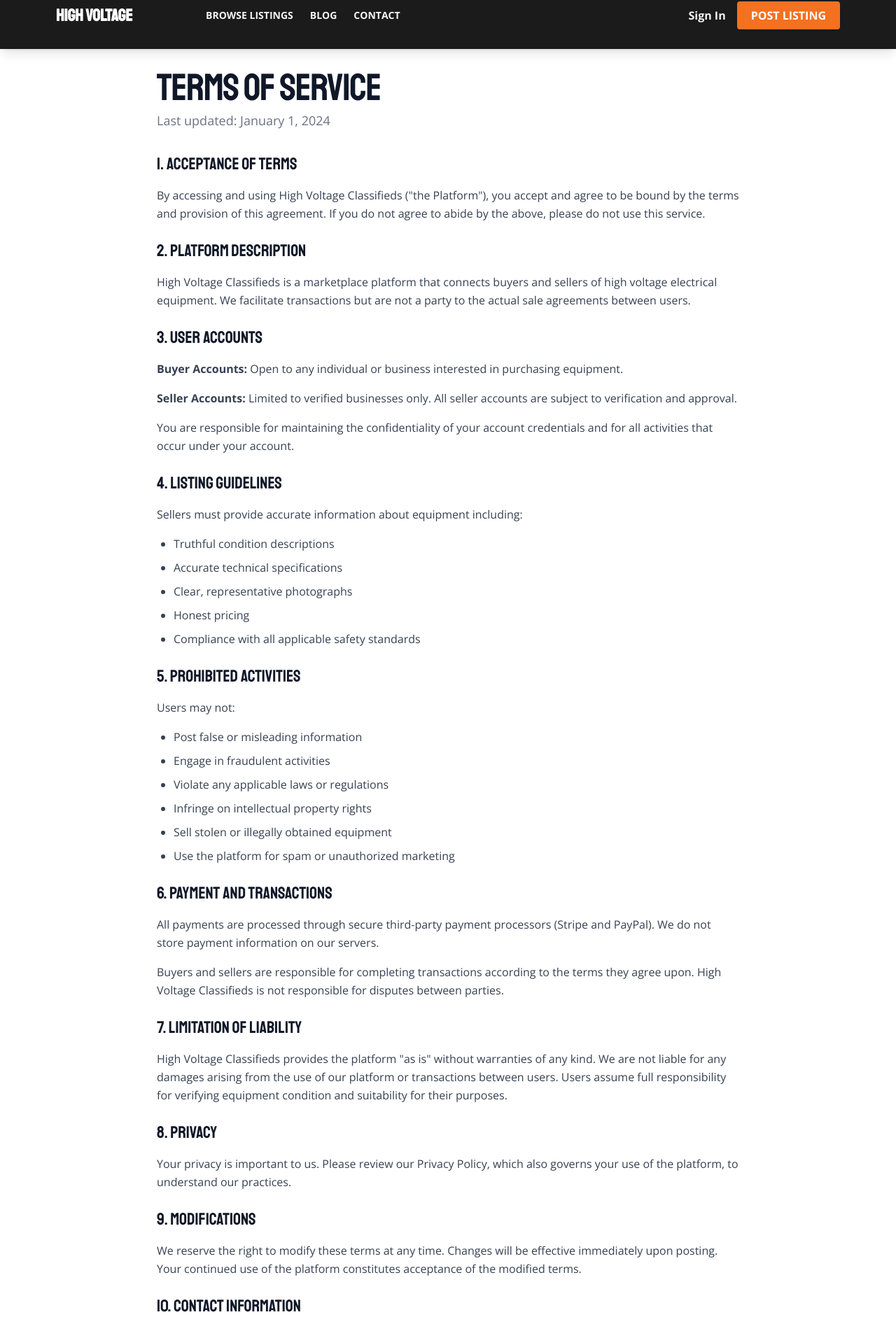
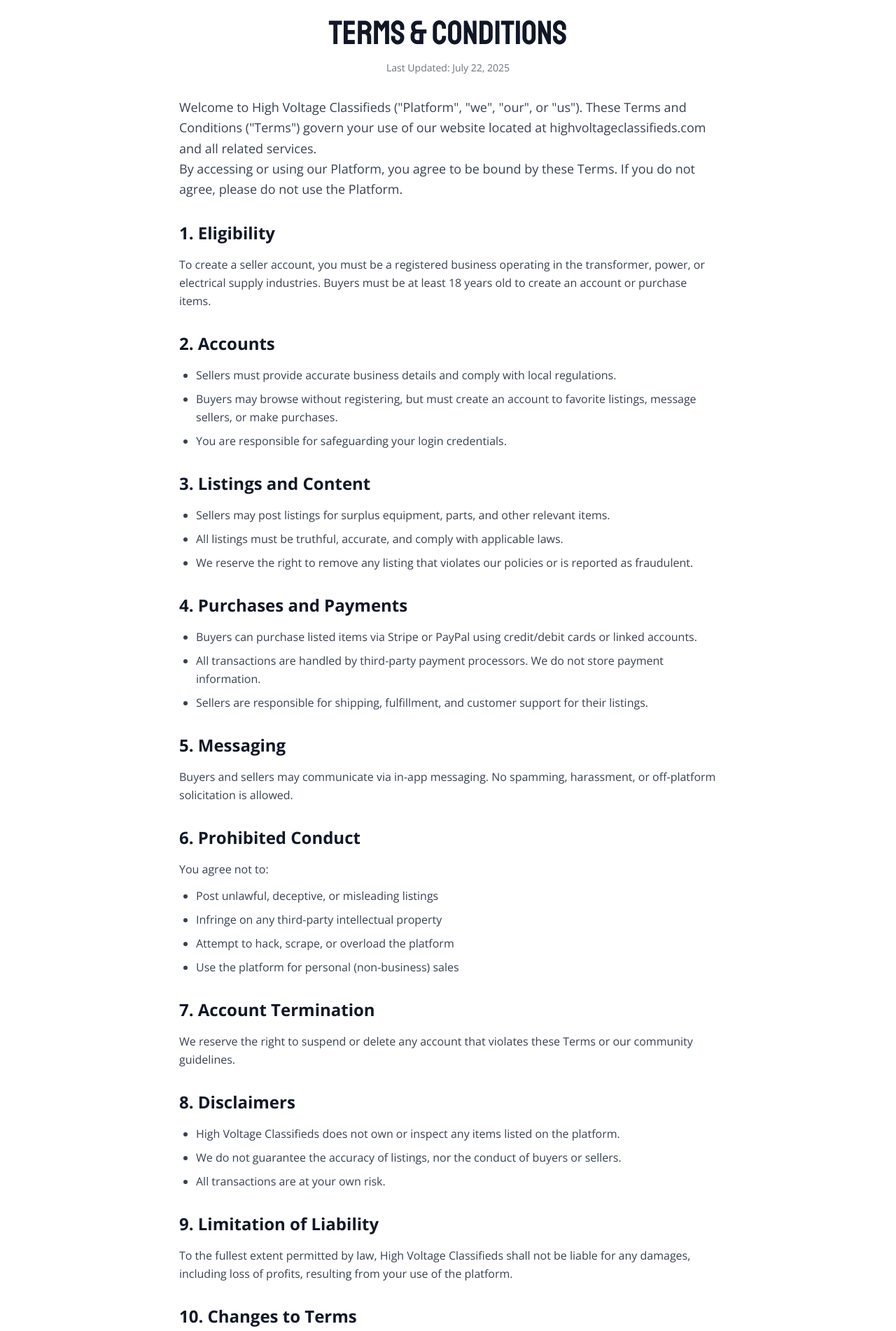
Before and after one commit to cladden77/high-voltage-classifieds, a Next.js app: page /terms in a window 1280 px wide. Shown: the part 25-1927 px from the top of the page at 70% size. Built offline with nearby package versions, Linux system fonts and the light colour scheme.

Commit message:
Add comprehensive Terms & Conditions page with semantic HTML and accessible design

```diff
--- a/src/app/terms/page.tsx
+++ b/src/app/terms/page.tsx
@@ -1,139 +1,158 @@
 import React from 'react'
-import Header from '@/components/Header'
-import Footer from '@/components/Footer'
 
 export default function TermsPage() {
   return (
     <div className="min-h-screen bg-white">
-      <Header />
+      <main className="py-12 px-4 sm:px-6 lg:px-8">
+        <div className="mx-auto max-w-3xl">
+          <article className="prose prose-lg prose-gray mx-auto">
+            <header className="mb-8">
+              <h1 className="font-staatliches text-4xl md:text-5xl text-gray-900 mb-4 text-center">
+                Terms & Conditions
+              </h1>
+              <p className="text-sm text-gray-500 text-center font-open-sans">
+                Last Updated: July 22, 2025
+              </p>
+            </header>
 
-      <div className="max-w-4xl mx-auto px-8 py-8">
-        <div className="mb-8">
-          <h1 className="font-staatliches text-[54px] leading-[48px] tracking-[-1.2px] text-gray-900 mb-2">
-            Terms of Service
-          </h1>
-          <p className="font-open-sans text-lg text-gray-500">
-            Last updated: January 1, 2024
+            <div className="space-y-8 font-open-sans">
+              <section>
+                <p className="text-lg text-gray-700 leading-relaxed">
+                  Welcome to High Voltage Classifieds ("Platform", "we", "our", or "us"). These Terms and Conditions ("Terms") govern your use of our website located at highvoltageclassifieds.com and all related services.
                 </p>
-        </div>
-
-        <div className="prose prose-lg max-w-none">
-          <div className="font-open-sans space-y-6">
-
-            <section>
-              <h2 className="font-staatliches text-2xl text-gray-900 mb-4">1. Acceptance of Terms</h2>
-              <p className="text-gray-700 leading-relaxed">
-                By accessing and using High Voltage Classifieds ("the Platform"), you accept and agree to be bound by the terms and provision of this agreement.
-                If you do not agree to abide by the above, please do not use this service.
+                <p className="text-lg text-gray-700 leading-relaxed">
+                  By accessing or using our Platform, you agree to be bound by these Terms. If you do not agree, please do not use the Platform.
                 </p>
               </section>
 
               <section>
-              <h2 className="font-staatliches text-2xl text-gray-900 mb-4">2. Platform Description</h2>
+                <h2 className="text-2xl font-bold text-gray-900 mb-4">
+                  1. Eligibility
+                </h2>
                 <p className="text-gray-700 leading-relaxed">
-                High Voltage Classifieds is a marketplace platform that connects buyers and sellers of high voltage electrical equipment.
-                We facilitate transactions but are not a party to the actual sale agreements between users.
+                  To create a seller account, you must be a registered business operating in the transformer, power, or electrical supply industries. Buyers must be at least 18 years old to create an account or purchase items.
                 </p>
               </section>
 
               <section>
-              <h2 className="font-staatliches text-2xl text-gray-900 mb-4">3. User Accounts</h2>
-              <div className="text-gray-700 leading-relaxed space-y-4">
-                <p>
-                  <strong>Buyer Accounts:</strong> Open to any individual or business interested in purchasing equipment.
-                </p>
-                <p>
-                  <strong>Seller Accounts:</strong> Limited to verified businesses only. All seller accounts are subject to verification and approval.
-                </p>
-                <p>
-                  You are responsible for maintaining the confidentiality of your account credentials and for all activities that occur under your account.
-                </p>
-              </div>
+                <h2 className="text-2xl font-bold text-gray-900 mb-4">
+                  2. Accounts
+                </h2>
+                <ul className="space-y-2 text-gray-700 leading-relaxed list-disc pl-6">
+                  <li>Sellers must provide accurate business details and comply with local regulations.</li>
+                  <li>Buyers may browse without registering, but must create an account to favorite listings, message sellers, or make purchases.</li>
+                  <li>You are responsible for safeguarding your login credentials.</li>
+                </ul>
               </section>
 
               <section>
-              <h2 className="font-staatliches text-2xl text-gray-900 mb-4">4. Listing Guidelines</h2>
-              <div className="text-gray-700 leading-relaxed">
-                <p className="mb-4">Sellers must provide accurate information about equipment including:</p>
-                <ul className="list-disc pl-6 space-y-2">
-                  <li>Truthful condition descriptions</li>
-                  <li>Accurate technical specifications</li>
-                  <li>Clear, representative photographs</li>
-                  <li>Honest pricing</li>
-                  <li>Compliance with all applicable safety standards</li>
+                <h2 className="text-2xl font-bold text-gray-900 mb-4">
+                  3. Listings and Content
+                </h2>
+                <ul className="space-y-2 text-gray-700 leading-relaxed list-disc pl-6">
+                  <li>Sellers may post listings for surplus equipment, parts, and other relevant items.</li>
+                  <li>All listings must be truthful, accurate, and comply with applicable laws.</li>
+                  <li>We reserve the right to remove any listing that violates our policies or is reported as fraudulent.</li>
                 </ul>
-              </div>
               </section>
 
               <section>
-              <h2 className="font-staatliches text-2xl text-gray-900 mb-4">5. Prohibited Activities</h2>
-              <div className="text-gray-700 leading-relaxed">
-                <p className="mb-4">Users may not:</p>
-                <ul className="list-disc pl-6 space-y-2">
-                  <li>Post false or misleading information</li>
-                  <li>Engage in fraudulent activities</li>
-                  <li>Violate any applicable laws or regulations</li>
-                  <li>Infringe on intellectual property rights</li>
-                  <li>Sell stolen or illegally obtained equipment</li>
-                  <li>Use the platform for spam or unauthorized marketing</li>
+                <h2 className="text-2xl font-bold text-gray-900 mb-4">
+                  4. Purchases and Payments
+                </h2>
+                <ul className="space-y-2 text-gray-700 leading-relaxed list-disc pl-6">
+                  <li>Buyers can purchase listed items via Stripe or PayPal using credit/debit cards or linked accounts.</li>
+                  <li>All transactions are handled by third-party payment processors. We do not store payment information.</li>
+                  <li>Sellers are responsible for shipping, fulfillment, and customer support for their listings.</li>
                 </ul>
-              </div>
               </section>
 
               <section>
-              <h2 className="font-staatliches text-2xl text-gray-900 mb-4">6. Payment and Transactions</h2>
-              <div className="text-gray-700 leading-relaxed space-y-4">
-                <p>
-                  All payments are processed through secure third-party payment processors (Stripe and PayPal).
-                  We do not store payment information on our servers.
-                </p>
-                <p>
-                  Buyers and sellers are responsible for completing transactions according to the terms they agree upon.
-                  High Voltage Classifieds is not responsible for disputes between parties.
-                </p>
-              </div>
-            </section>
-
-            <section>
-              <h2 className="font-staatliches text-2xl text-gray-900 mb-4">7. Limitation of Liability</h2>
+                <h2 className="text-2xl font-bold text-gray-900 mb-4">
+                  5. Messaging
+                </h2>
                 <p className="text-gray-700 leading-relaxed">
-                High Voltage Classifieds provides the platform "as is" without warranties of any kind.
-                We are not liable for any damages arising from the use of our platform or transactions between users.
-                Users assume full responsibility for verifying equipment condition and suitability for their purposes.
+                  Buyers and sellers may communicate via in-app messaging. No spamming, harassment, or off-platform solicitation is allowed.
                 </p>
               </section>
 
               <section>
-              <h2 className="font-staatliches text-2xl text-gray-900 mb-4">8. Privacy</h2>
+                <h2 className="text-2xl font-bold text-gray-900 mb-4">
+                  6. Prohibited Conduct
+                </h2>
+                <p className="text-gray-700 leading-relaxed mb-3">
+                  You agree not to:
+                </p>
+                <ul className="space-y-2 text-gray-700 leading-relaxed list-disc pl-6">
+                  <li>Post unlawful, deceptive, or misleading listings</li>
+                  <li>Infringe on any third-party intellectual property</li>
+                  <li>Attempt to hack, scrape, or overload the platform</li>
+                  <li>Use the platform for personal (non-business) sales</li>
+                </ul>
+              </section>
+
+              <section>
+                <h2 className="text-2xl font-bold text-gray-900 mb-4">
+                  7. Account Termination
+                </h2>
                 <p className="text-gray-700 leading-relaxed">
-                Your privacy is important to us. Please review our Privacy Policy, which also governs your use of the platform,
-                to understand our practices.
+                  We reserve the right to suspend or delete any account that violates these Terms or our community guidelines.
                 </p>
               </section>
 
               <section>
-              <h2 className="font-staatliches text-2xl text-gray-900 mb-4">9. Modifications</h2>
+                <h2 className="text-2xl font-bold text-gray-900 mb-4">
+                  8. Disclaimers
+                </h2>
+                <ul className="space-y-2 text-gray-700 leading-relaxed list-disc pl-6">
+                  <li>High Voltage Classifieds does not own or inspect any items listed on the platform.</li>
+                  <li>We do not guarantee the accuracy of listings, nor the conduct of buyers or sellers.</li>
+                  <li>All transactions are at your own risk.</li>
+                </ul>
+              </section>
+
+              <section>
+                <h2 className="text-2xl font-bold text-gray-900 mb-4">
+                  9. Limitation of Liability
+                </h2>
                 <p className="text-gray-700 leading-relaxed">
-                We reserve the right to modify these terms at any time. Changes will be effective immediately upon posting.
-                Your continued use of the platform constitutes acceptance of the modified terms.
+                  To the fullest extent permitted by law, High Voltage Classifieds shall not be liable for any damages, including loss of profits, resulting from your use of the platform.
                 </p>
               </section>
 
               <section>
-              <h2 className="font-staatliches text-2xl text-gray-900 mb-4">10. Contact Information</h2>
+                <h2 className="text-2xl font-bold text-gray-900 mb-4">
+                  10. Changes to Terms
+                </h2>
                 <p className="text-gray-700 leading-relaxed">
-                If you have any questions about these Terms of Service, please contact us at{' '}
-                <a href="mailto:legal@highvoltageclassifieds.com" className="text-orange-500 hover:text-orange-600">
-                  legal@highvoltageclassifieds.com
+                  We may update these Terms at any time. Continued use of the platform after changes are posted constitutes acceptance of the updated Terms.
+                </p>
+              </section>
+
+              <section>
+                <h2 className="text-2xl font-bold text-gray-900 mb-4">
+                  11. Contact
+                </h2>
+                <p className="text-gray-700 leading-relaxed">
+                  If you have any questions, please contact us at{' '}
+                  <a
+                    href="mailto:support@highvoltageclassifieds.com"
+                    className="text-orange-600 hover:text-orange-700 underline font-medium"
+                  >
+                    support@highvoltageclassifieds.com
                   </a>
                 </p>
               </section>
-
-          </div>
-        </div>
             </div>
 
-      <Footer />
+            <footer className="mt-12 pt-8 border-t border-gray-200">
+              <p className="text-sm text-gray-500 text-center font-open-sans">
+                These terms are effective as of the date listed above and supersede all prior agreements.
+              </p>
+            </footer>
+          </article>
+        </div>
+      </main>
     </div>
   )
 }
```
Lines whose indentation alone changed are shown as unchanged.
